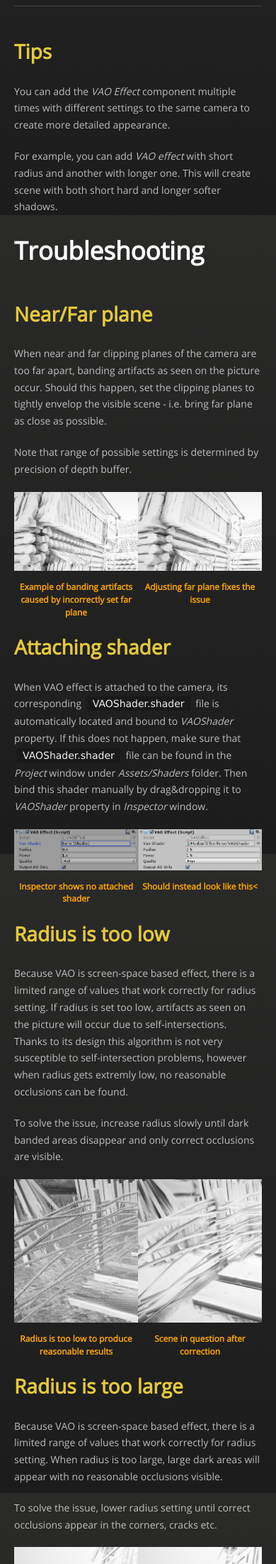
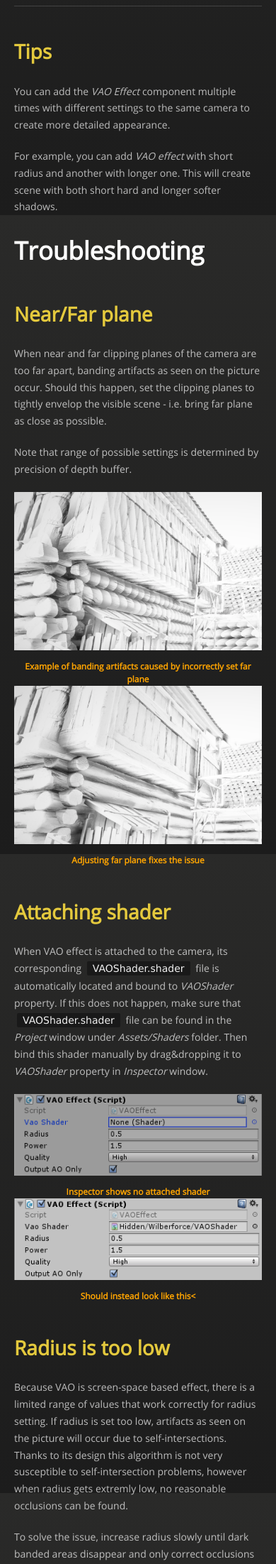
Before and after one commit to projectwilberforce/projectwilberforce.github.io, a Jekyll site: the page built from vaomanual/index.md, in a window 390 px wide. Shown: the part 4197-6400 px from the top of the page at 71% size. Built offline with Jekyll 4.4.1, drawn with Linux system fonts in a browser that asks for light colours; nearby versions of some CDN libraries.

Commit message:
media query !important

```diff
--- a/css/styles.css
+++ b/css/styles.css
@@ -805,8 +805,8 @@ section #title .credits.right {
     display: block;
   }
   figure {
-    float: none;
-    width: 100%;
+    float: none !important;
+    width: 100% !important;
   }
 }
 @media print, screen and (max-width: 480px) {
```
